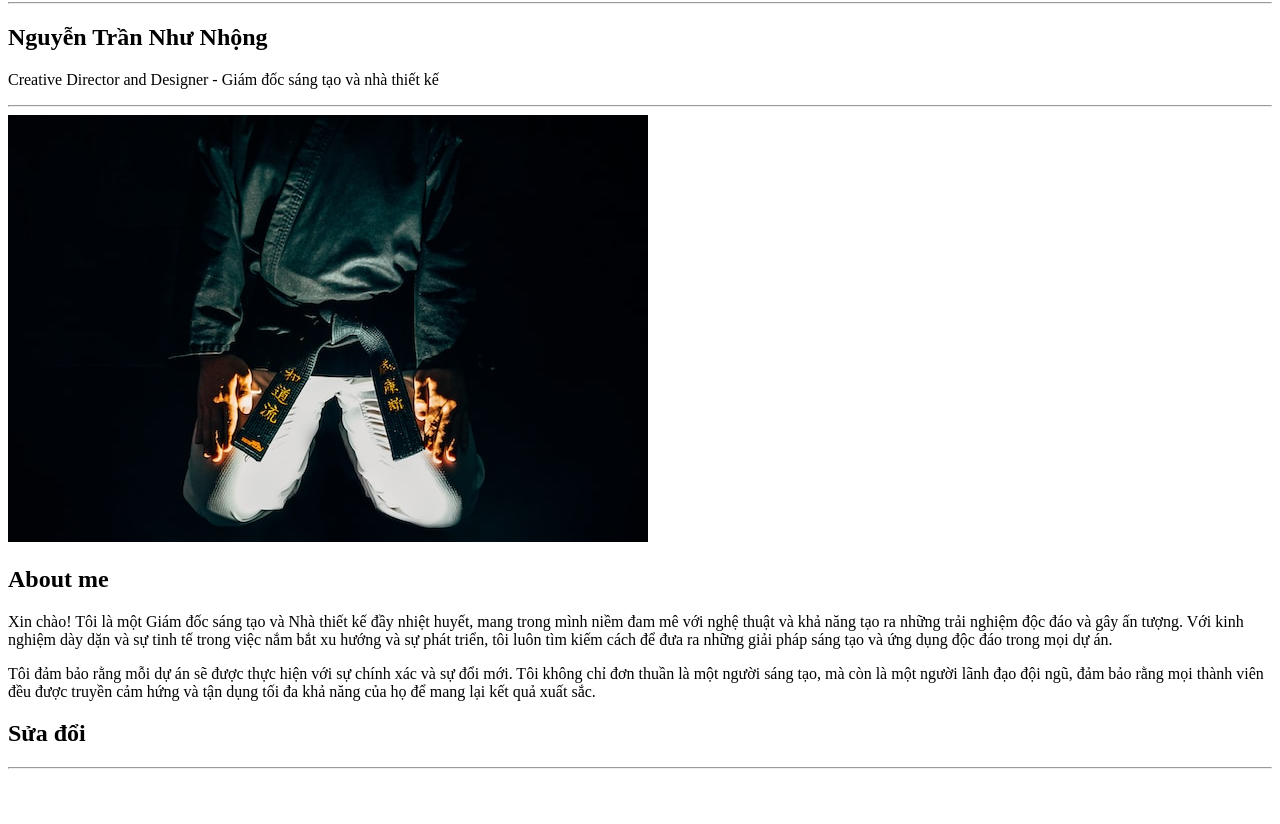
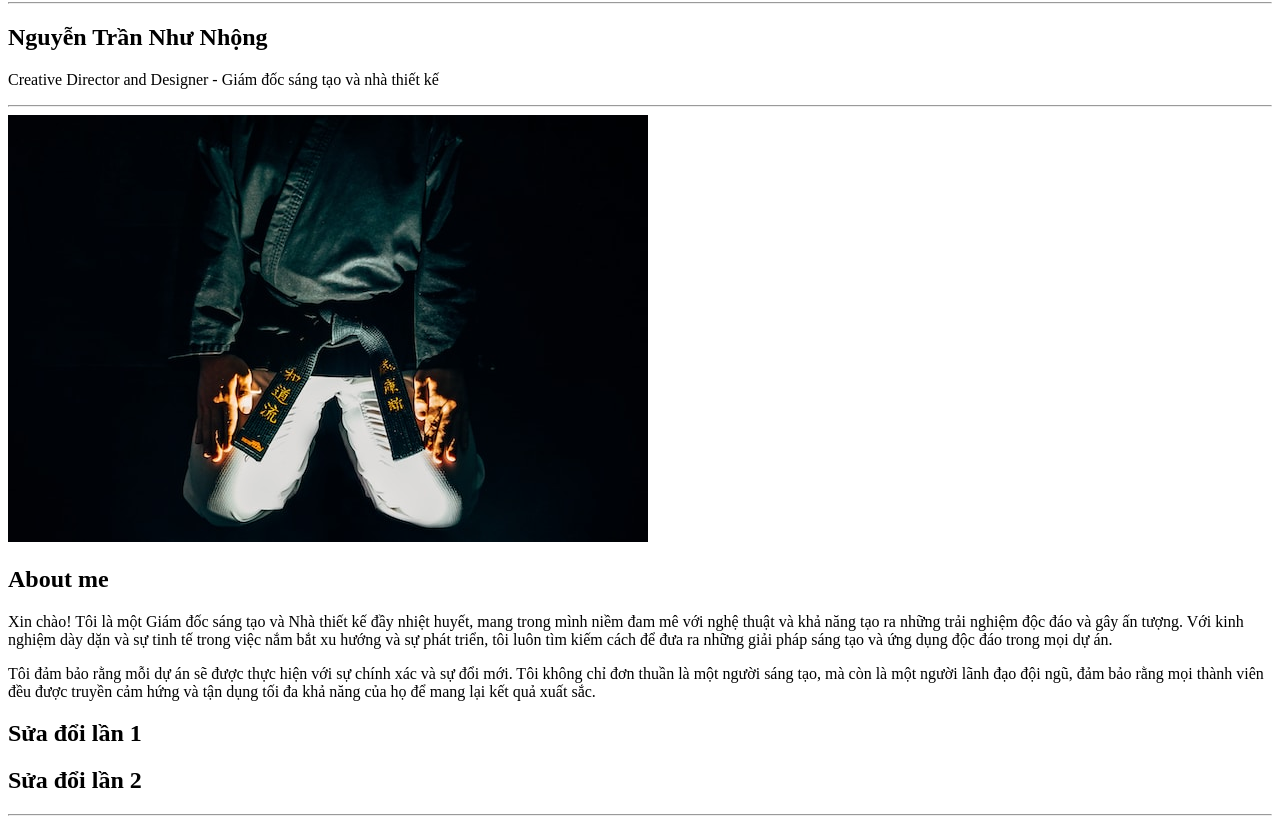
Before and after one commit to BoDoi123/web, a plain HTML site: page index.html in a window 1280 px wide. Shown: the part 104-928 px from the top of the page. Before the commit the page ends 881 px from the top, so only its background shows below. Drawn offline with Linux system fonts and the light colour scheme.

Commit message:
3rd commit

```diff
--- a/index.html
+++ b/index.html
@@ -36,7 +36,8 @@
          đảm bảo rằng mọi thành viên đều được truyền cảm hứng và tận dụng tối đa khả năng của họ để mang lại kết quả xuất sắc.
       </p>
 
-      <h2>Sửa đổi</h2>
+      <h2>Sửa đổi lần 1</h2>
+      <h2>Sửa đổi lần 2</h2>
       <hr />
    </body>
 </html>
```
